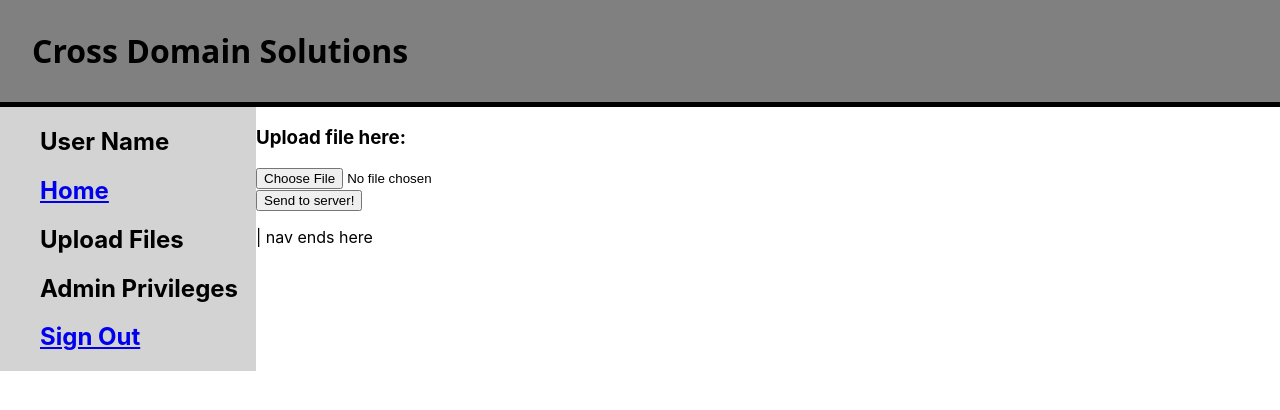
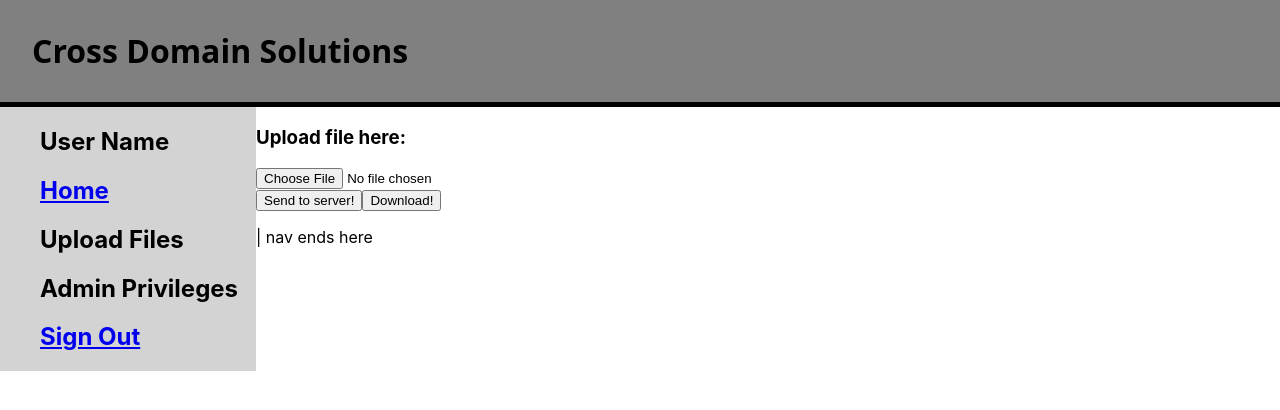
Before and after one commit to ShrivenSoul/File-Transport-Management-System, a React (Create React App) app: page /home in a window 1280 px wide. Shown: the top 410 px of the page. Built offline with nearby package versions, Linux system fonts and the light colour scheme; what aws-amplify would draw is missing.

Commit message:
Added simple download function+button

```diff
--- a/src/LandingPage.js
+++ b/src/LandingPage.js
@@ -1,6 +1,17 @@
-import React, { useState } from "react";
+import React from "react";
 import "./LandingPage.css";
 import { Link } from "react-router-dom";
+
+
+// Ignore for now
+//function LinktoDownload(fileName){
+//    const testFileDownloadUrl = fetch("http://localhost:3000/download/testFile.txt").then((res) => {res.json()}).then((res) => {window.location.href = res.downloadUrl});
+//    console.log(testFileDownloadUrl);
+
+    //return <a target="_blank" rel="noopener noreferrer" href={testFileDownloadUrl}>Link to Download</a>
+//}
+
+
 
 function LandingPage(){
     const onFileUpload = async (event) => {
@@ -15,6 +26,16 @@ function LandingPage(){
             console.log(response);
             event.preventDefault();
         }
+    // Currently cannot choose which file to download,
+    // Replace http://localhost:3000/ with where your server is running,
+    // Replace testFile.txt with file in your s3
+    const testFileDownload = async (event) => {
+        console.log("Hi from testFileDownload");
+        const response = await fetch("http://localhost:3000/download/testFile.txt");
+        const body = await response.json();
+        console.log(body.downloadUrl);
+        window.location.href = body.downloadUrl;
+    }
 
     return (<>
     <header>
@@ -53,6 +74,7 @@ function LandingPage(){
             <input type="file" name="file" />
         </form>
         <button onClick={onFileUpload}>Send to server!</button>
+        <button onClick={testFileDownload}>Download!</button>
         <p>| nav ends here</p>
     </div>
     </>);
```
